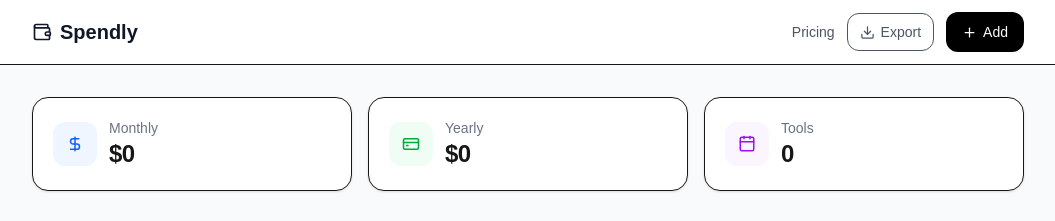
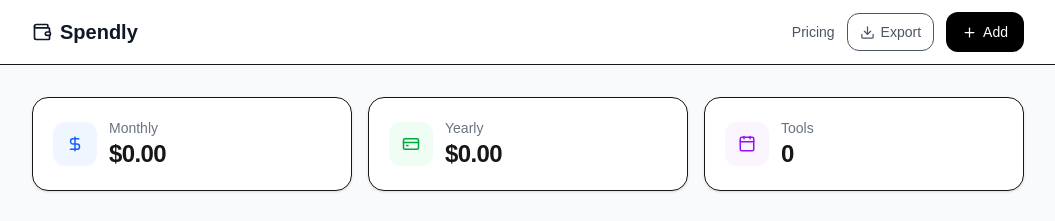
Before and after one commit to sbrstone786-cloud/spendly, a Next.js app: page /dashboard in a window 1280 px wide. Shown: the top 221 px of the page, without its empty margins (112-1167 px from the left). Built offline with nearby package versions, Linux system fonts and the light colour scheme.

Commit message:
update dashboard

```diff
--- a/app/dashboard/page.tsx
+++ b/app/dashboard/page.tsx
@@ -225,7 +225,7 @@
               </div>
               <div>
                 <p className="text-xs sm:text-sm text-gray-500">Monthly</p>
-                <p className="text-lg sm:text-2xl font-bold tracking-tight">${monthlyTotal.toFixed(0)}</p>
+                <p className="text-lg sm:text-2xl font-bold tracking-tight">${monthlyTotal.toFixed(2)}</p>
               </div>
             </div>
           </div>
@@ -237,7 +237,7 @@
               </div>
               <div>
                 <p className="text-xs sm:text-sm text-gray-500">Yearly</p>
-                <p className="text-lg sm:text-2xl font-bold tracking-tight">${yearlyTotal.toFixed(0)}</p>
+                <p className="text-lg sm:text-2xl font-bold tracking-tight">${yearlyTotal.toFixed(2)}</p>
               </div>
             </div>
           </div>
@@ -265,7 +265,7 @@
               </h2>
             </div>
             <p className="text-sm text-emerald-800 mb-4">
-              You’re spending <span className="font-bold">${yearlyTotal.toFixed(0)}</span> per year on SaaS.
+              You’re spending <span className="font-bold">${yearlyTotal.toFixed(2)}</span> per year on SaaS.
               Review your most expensive tools below — cancel what you don’t actively use.
             </p>
 
@@ -284,10 +284,10 @@
                       </div>
                       <div className="text-right">
                         <div className="font-semibold text-sm text-emerald-700">
-                          ${monthlyCost.toFixed(0)}/mo
+                          ${monthlyCost.toFixed(2)}/mo
                         </div>
                         <div className="text-xs text-gray-500">
-                          ${ (monthlyCost * 12).toFixed(0) }/year
+                          ${ (monthlyCost * 12).toFixed(2) }/year
                         </div>
                       </div>
                     </div>
```
